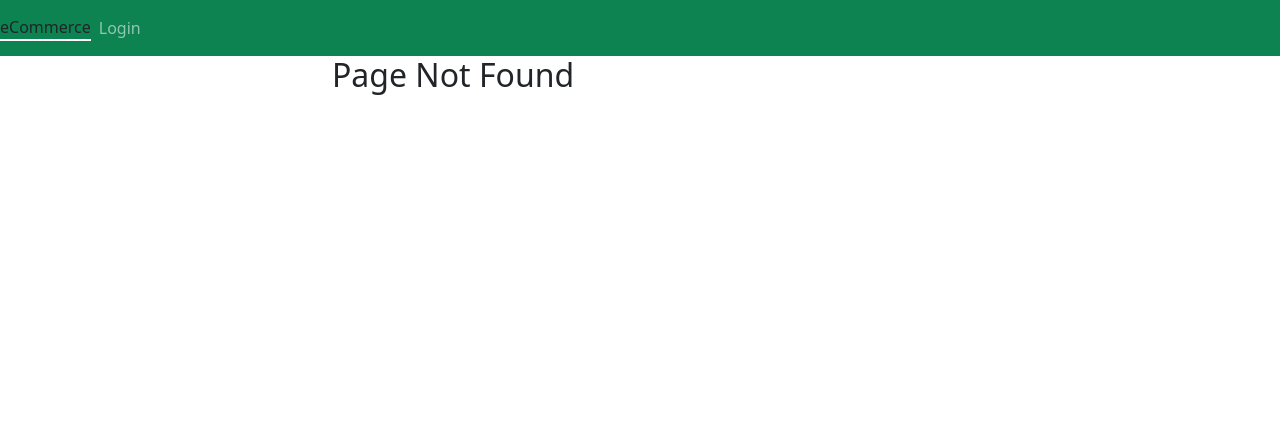
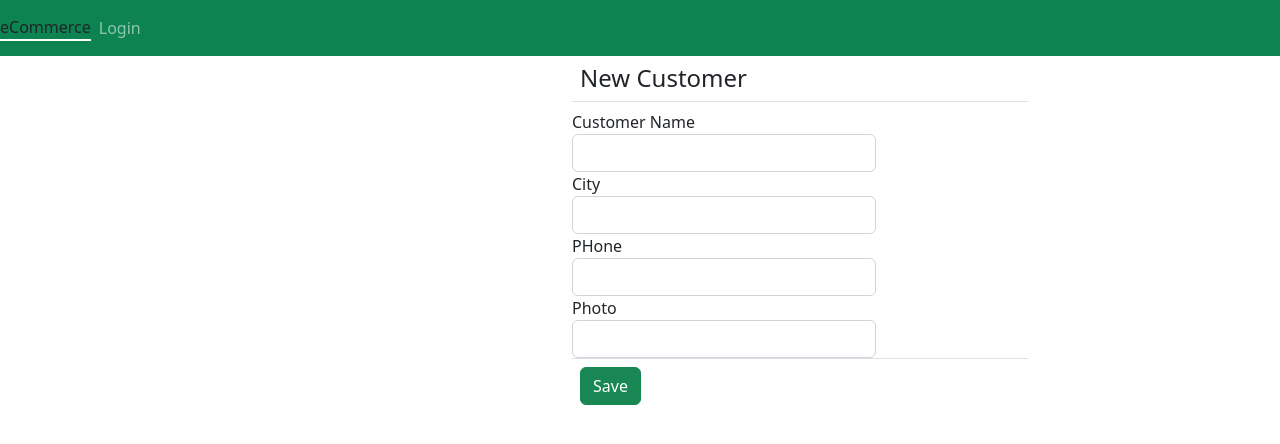
Before and after one commit to yochess2/udemy-ecommerce-class-base, a React (Create React App) app: page /new-customer in a window 1280 px wide. Before the commit this address had no page. Shown: the top 444 px of the page. Built offline with nearby package versions, Linux system fonts and the light colour scheme.

Commit message:
finish section 9, crud operations

```diff
--- a/src/App.jsx
+++ b/src/App.jsx
@@ -11,6 +11,8 @@ import CustomersList from "./CustomersList"
 import NoMatchPage from "./NoMatchPage"
 import Sidebar from "./Sidebar"
 import ProductById from "./ProductById"
+import NewCustomer from "./InsertCustomer"
+import UpdateCustomer from "./UpdateCustomer"
 
 import history from "./history"
 
@@ -52,6 +54,11 @@ export default class App extends Component {
                 <Route path="/customers" exact component={CustomersList} />
                 <Route path="/cart" exact component={ShoppingCart} />
                 <Route path="/product/:id" component={ProductById} />
+                <Route path="/new-customer" exact component={NewCustomer} />
+                <Route
+                  exact
+                  path="/edit-customer/:id"
+                  component={UpdateCustomer} />
                 <Route path="*" component={NoMatchPage} />
               </Switch>
 
--- a/src/CustomersList.jsx
+++ b/src/CustomersList.jsx
@@ -1,50 +1,31 @@
 import React, { Component } from "react";
+import { Link } from "react-router-dom"
 
 export default class CustomersList extends Component {
-  state = {
-    pageTitle: "Customers",
-    customersCount: 5,
-    customers: [
-      {
-        id: 1,
-        name: "Scott",
-        phone: "123-456",
-        address: { city: "New Delhi" },
-        photo: "https://picsum.photos/id/1010/60",
-      },
-      {
-        id: 2,
-        name: "Jones",
-        phone: "982-014",
-        address: { city: "New Jersy" },
-        photo: "https://picsum.photos/id/1011/60",
-      },
-      {
-        id: 3,
-        name: "Allen",
-        phone: "889-921",
-        address: { city: "London" },
-        photo: "https://picsum.photos/id/1012/60",
-      },
-      {
-        id: 4,
-        name: "James",
-        phone: null,
-        address: { city: "Berlin" },
-        photo: "https://picsum.photos/id/1013/60",
-      },
-      {
-        id: 5,
-        name: "John",
-        phone: null,
-        address: { city: "New York" },
-        photo: "https://picsum.photos/id/1014/60",
-      },
-    ],
-  };
+  constructor(props) {
+    super(props)
+    this.state = {
+      pageTitle: "Customers",
+      customersCount: 5,
+      customers: [],
+    };
+  }
 
-  componentDidMount() {
+  async componentDidMount() {
     document.title = "Customers - eCommerce"
+    let response = await fetch("http://localhost:8000/customers", {method:"GET"})
+
+    if (response.ok) {
+      let body = await response.json()
+      console.log('>>', body)
+      console.log(this.state)
+      this.setState({customers: body, customersCount: body.length})
+
+    } else {
+      console.log("error" + response.status)
+    }
+
+
   }
 
   render() {
@@ -53,13 +34,10 @@ export default class CustomersList extends Component {
         <h4 className="m-1 p-1">
           {this.state.pageTitle}
 
-          <span className="badge badge-secondary m-2">
+          <span className="badge text-bg-light badge-secondary m-2">
             {this.state.customersCount}
           </span>
-
-          <button className="btn btn-info" onClick={this.onRefreshClick}>
-            Refresh
-          </button>
+          <Link to="/new-customer" className="btn btn-primary">New Customer</Link>
         </h4>
 
         <table className="table">
@@ -70,6 +48,7 @@ export default class CustomersList extends Component {
               <th>Customer Name</th>
               <th>Phone</th>
               <th>City</th>
+              <th>Options</th>
             </tr>
           </thead>
           <tbody>{this.getCustomerRow()}</tbody>
@@ -78,11 +57,6 @@ export default class CustomersList extends Component {
     );
   }
 
-  //Executes when the user clicks on Refresh button
-  onRefreshClick = () => {
-    //Update the state using setState method - so that react updates the Browser DOM automatically
-    this.setState({ customersCount: 7 });
-  };
 
   getPhoneToRender = (phone) => {
     if (phone) return phone;
@@ -112,10 +86,26 @@ export default class CustomersList extends Component {
           <td>{cust.name}</td>
           <td>{this.getPhoneToRender(cust.phone)}</td>
           <td>{cust.address.city}</td>
+          <td>
+            <Link className="btn btn-info" to={`/edit-customer/${cust.id}`}>Edit</Link>
+            <button className="btn btn-danger" onClick={(e) => { this.onDeleteClick(cust.id) }}>Delete</button>
+          </td>
         </tr>
       );
     });
   };
+
+  onDeleteClick = async (id) => {
+    if (window.confirm("Are you sure you wanna delete this customer?")) {
+      let response = await fetch(`http://localhost:8000/customers/${id}`, {method: "DELETE"})
+
+      if (response.ok) {
+        let allCustomers = [...this.state.customers]
+        allCustomers = allCustomers.filter(cust => cust.id !== id)
+        this.setState({customers: allCustomers, customersCount: allCustomers.length})
+      }
+    }
+  }
 
   //Executes when the user clicks on "Change Picture" button in the grid
   //Receives the "customer" object and index of the currently clicked customer
--- /dev/null
+++ b/src/InsertCustomer.jsx
@@ -0,0 +1,131 @@
+import React from 'react'
+
+export class NewCustomer extends React.Component {
+
+	constructor(props) {
+		super(props)
+
+		this.state = {name: "", city: "", phone: "", photo: ""}
+	}
+
+	render() {
+		return (
+
+			<div className="row">
+				<div className="col-lg-6 mx-auto">
+					<h4 className="p-2 border-bottom">New Customer</h4>
+
+					<form>
+
+						{/*customer name starts here */}
+						<div className="form-group form-row">
+							<label className="col-lg-4">Customer Name</label>
+							<div className="col-lg-8">
+								<input
+									type="text"
+									className="form-control"
+									name="name"
+									value={this.state.name}
+									onChange={(event) => {
+										this.setState({[event.target.name]: event.target.value})
+									}} >
+								</input>
+							</div>
+						</div>
+						{/* customer name ends here */}
+
+						{/*city name starts here */}
+						<div className="form-group form-row">
+							<label className="col-lg-4">City</label>
+							<div className="col-lg-8">
+								<input
+									type="text"
+									className="form-control"
+									name="city"
+									value={this.state.city}
+									onChange={(event) => {
+										this.setState({[event.target.name]: event.target.value})
+									}} >
+								</input>
+							</div>
+						</div>
+						{/* city name ends here */}
+
+						{/*phone name starts here */}
+						<div className="form-group form-row">
+							<label className="col-lg-4">PHone</label>
+							<div className="col-lg-8">
+								<input
+									type="text"
+									className="form-control"
+									name="phone"
+									value={this.state.phone}
+									onChange={(event) => {
+										this.setState({[event.target.name]: event.target.value})
+									}} >
+								</input>
+							</div>
+						</div>
+						{/* phone name ends here */}
+
+						{/*phone name starts here */}
+						<div className="form-group form-row">
+							<label className="col-lg-4">Photo</label>
+							<div className="col-lg-8">
+								<input
+									type="text"
+									className="form-control"
+									name="photo"
+									value={this.state.photo}
+									onChange={(event) => {
+										this.setState({[event.target.name]: event.target.value})
+									}} >
+								</input>
+							</div>
+						</div>
+						{/* phone name ends here */}
+
+						<div className="border-top p-2">
+							<button
+								className="btn btn-success"
+								onClick={this.onSaveClick}
+								>Save
+							</button>
+						</div>
+					</form>
+
+				</div>
+			</div>
+		)
+	}
+
+	onSaveClick = async (event) => {
+		event.preventDefault()
+
+		let customer = {
+			name: this.state.name,
+			address: {
+				city: this.state.city
+			},
+			phone: this.state.phone,
+			photo: this.state.photo
+		}
+		let response = await fetch("http://localhost:8000/customers", {
+			method:"POST",
+			body: JSON.stringify(customer),
+			headers: {
+				"Content-type":"application/json"
+			}
+		})
+
+		let body = await response.json()
+		console.log(body)
+
+		if (body) {
+			this.props.history.replace("/customers")
+		}
+
+	}
+}
+
+export default NewCustomer
--- /dev/null
+++ b/src/UpdateCustomer.js
@@ -0,0 +1,150 @@
+import React from 'react'
+
+export class UpdateCustomer extends React.Component {
+
+	constructor(props) {
+		super(props)
+
+		this.state = {name: "", city: "", phone: "", photo: ""}
+	}
+
+	async componentDidMount() {
+		let id = this.props.match.params.id
+		let response = await fetch(`http://localhost:8000/customers/${id}`, {
+			method: "GET"
+		})
+
+		if (response) {
+			let body = await response.json()
+			this.setState({
+				name: body.name,
+				city: body.address.city,
+				phone: body.phone,
+				photo: body.photo
+			})
+		}
+	}
+
+	render() {
+		return (
+
+			<div className="row">
+				<div className="col-lg-6 mx-auto">
+					<h4 className="p-2 border-bottom">Edit Customer</h4>
+
+					<form>
+
+						{/*customer name starts here */}
+						<div className="form-group form-row">
+							<label className="col-lg-4">Customer Name</label>
+							<div className="col-lg-8">
+								<input
+									type="text"
+									className="form-control"
+									name="name"
+									value={this.state.name}
+									onChange={(event) => {
+										this.setState({[event.target.name]: event.target.value})
+									}} >
+								</input>
+							</div>
+						</div>
+						{/* customer name ends here */}
+
+						{/*city name starts here */}
+						<div className="form-group form-row">
+							<label className="col-lg-4">City</label>
+							<div className="col-lg-8">
+								<input
+									type="text"
+									className="form-control"
+									name="city"
+									value={this.state.city}
+									onChange={(event) => {
+										this.setState({[event.target.name]: event.target.value})
+									}} >
+								</input>
+							</div>
+						</div>
+						{/* city name ends here */}
+
+						{/*phone name starts here */}
+						<div className="form-group form-row">
+							<label className="col-lg-4">PHone</label>
+							<div className="col-lg-8">
+								<input
+									type="text"
+									className="form-control"
+									name="phone"
+									value={this.state.phone}
+									onChange={(event) => {
+										this.setState({[event.target.name]: event.target.value})
+									}} >
+								</input>
+							</div>
+						</div>
+						{/* phone name ends here */}
+
+						{/*phone name starts here */}
+						<div className="form-group form-row">
+							<label className="col-lg-4">Photo</label>
+							<div className="col-lg-8">
+								<input
+									type="text"
+									className="form-control"
+									name="photo"
+									value={this.state.photo}
+									onChange={(event) => {
+										this.setState({[event.target.name]: event.target.value})
+									}} >
+								</input>
+							</div>
+						</div>
+						{/* phone name ends here */}
+
+						<div className="border-top p-2">
+							<button
+								className="btn btn-success"
+								onClick={this.onSaveClick}
+								>Save
+							</button>
+						</div>
+					</form>
+
+				</div>
+			</div>
+		)
+	}
+
+	onSaveClick = async (event) => {
+		event.preventDefault()
+
+		let id = this.props.match.params.id
+
+		let customer = {
+			name: this.state.name,
+			address: {
+				city: this.state.city
+			},
+			phone: this.state.phone,
+			photo: this.state.photo
+		}
+		let response = await fetch(`http://localhost:8000/customers/${id}`, {
+			method:"PUT",
+			body: JSON.stringify(customer),
+			headers: {
+				"Content-type":"application/json"
+			}
+		})
+
+		let body = await response.json()
+		console.log(body)
+
+		if (body) {
+			this.props.history.replace("/customers")
+		}
+
+	}
+}
+
+export default UpdateCustomer
```
Also changed, not shown: mock_db/react-db.json (+111 -2 lines).
